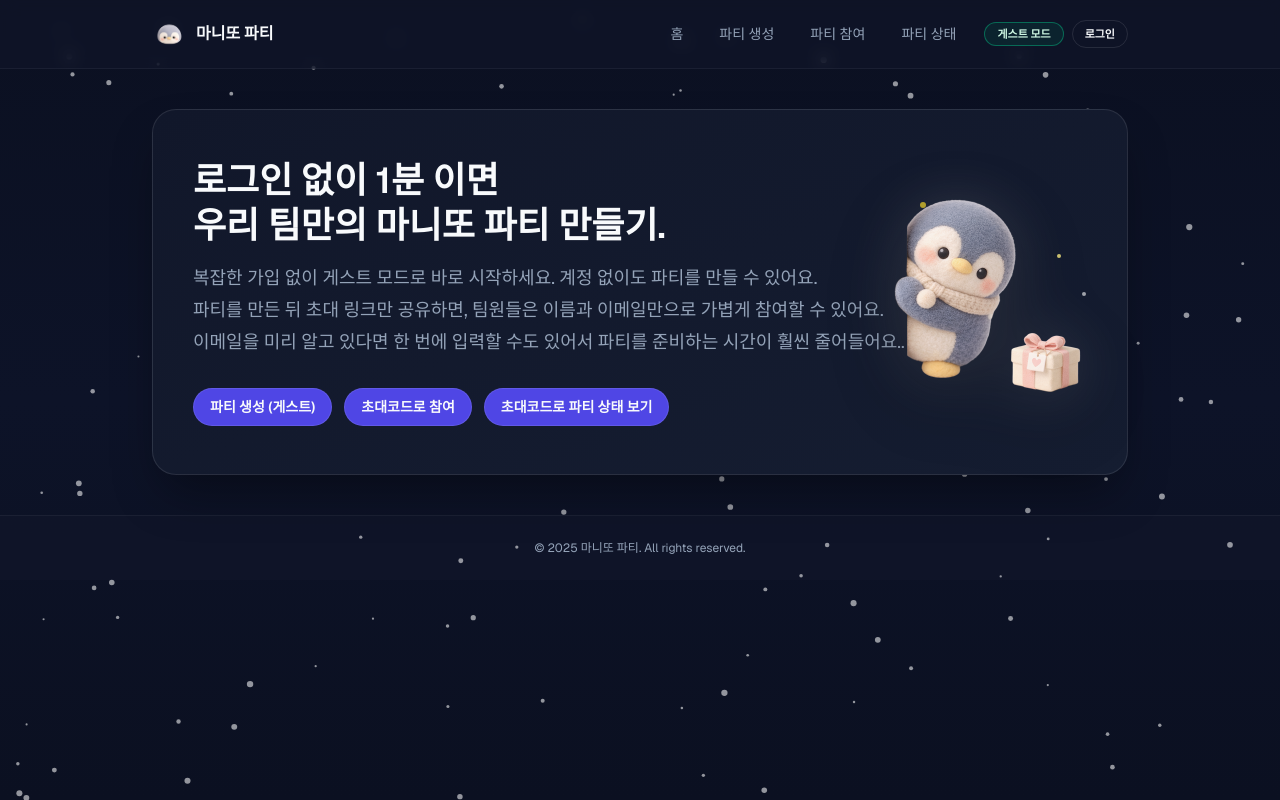
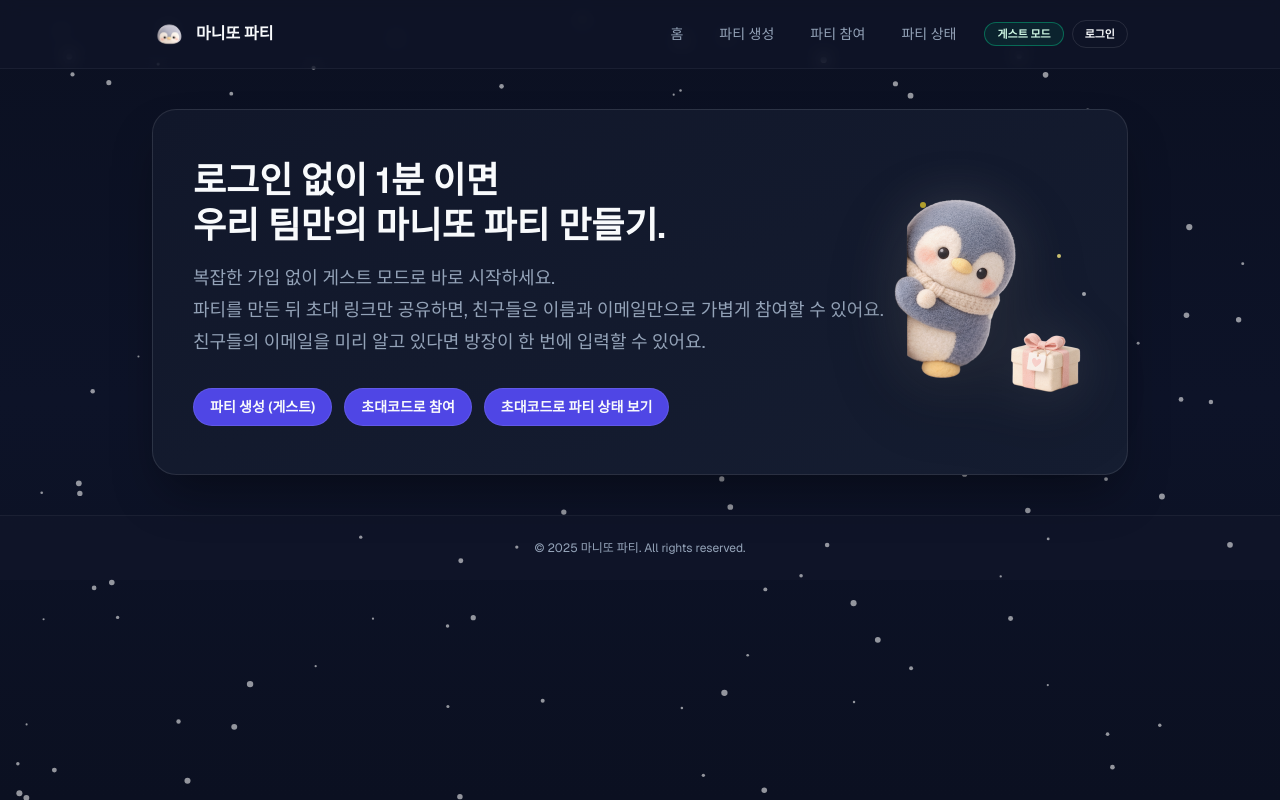
Before and after one commit to HI-JIN2/manitto-frontend, a Next.js app: page / in a window 1280 px wide. Built offline with nearby package versions, Linux system fonts and the light colour scheme; no server answers.

Commit message:
chore:  홈 코멘트 수정

```diff
--- a/src/app/page.tsx
+++ b/src/app/page.tsx
@@ -44,9 +44,9 @@ export default function Home() {
               </h1>
             </div>
           <div className="max-w-3xl space-y-1 text-base text-muted sm:text-lg">
-            <p>복잡한 가입 없이 게스트 모드로 바로 시작하세요. 계정 없이도 파티를 만들 수 있어요.</p>
-            <p>파티를 만든 뒤 초대 링크만 공유하면, 팀원들은 이름과 이메일만으로 가볍게 참여할 수 있어요.</p>
-            <p>이메일을 미리 알고 있다면 한 번에 입력할 수도 있어서 파티를 준비하는 시간이 훨씬 줄어들어요..</p>
+            <p>복잡한 가입 없이 게스트 모드로 바로 시작하세요.</p>
+            <p>파티를 만든 뒤 초대 링크만 공유하면, 친구들은 이름과 이메일만으로 가볍게 참여할 수 있어요.</p>
+            <p>친구들의 이메일을 미리 알고 있다면 방장이 한 번에 입력할 수 있어요.</p>
           </div>
 
           {stats && (
```
